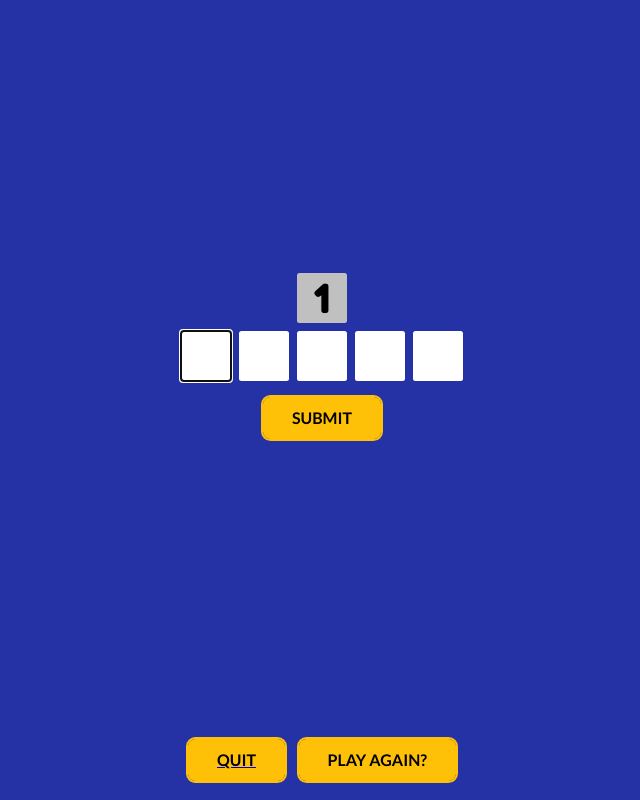
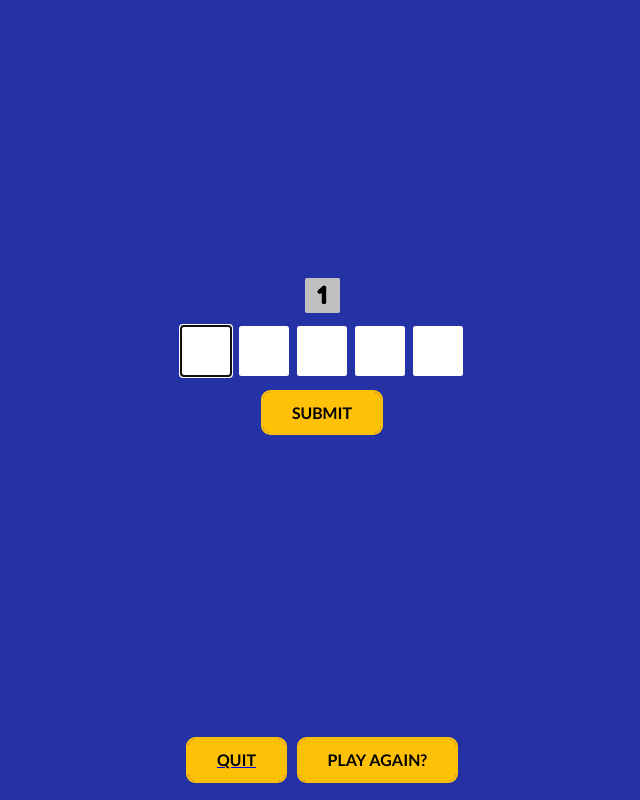
Before and after one commit to C-Undritz/Word-Spiel, a Flask app: template templates/game_screen.html in a window 1280 px wide. Shown: the whole page, without its empty margins (318-958 px from the left). Run offline with Flask 2, Linux system fonts and the light colour scheme; the template is opened without the code that fills it: most values are stand-ins (such as "Sample title", 1, 10 or a date in 2020).

Commit message:
Reduced the size of the output boxes so that more screen space is available

```diff
--- a/static/css/style.css
+++ b/static/css/style.css
@@ -263,7 +263,7 @@ input {
     width: 40px;
     height: 40px;
     padding: 5px;
-    margin: 4px;
+    margin: 10px 4px 4px 4px;
     font-size: 40px;
     font-family: 'Fredoka One', cursive;
     text-align: center;
@@ -280,6 +280,13 @@ input {
 #input-submit {
     display: flex;
     justify-content: center;
+}
+
+#output-boxes form input {
+    width: 25px;
+    height: 25px;
+    margin: 3px;
+    font-size: 25px;
 }
 
 .input-bg-green {
@@ -372,7 +379,7 @@ input {
     input {
         width: 35px;
         height: 35px;
-        margin: 3px;
+        margin: 10px 3px 3px 3px;
         font-size: 35px;
     }
 }
```
